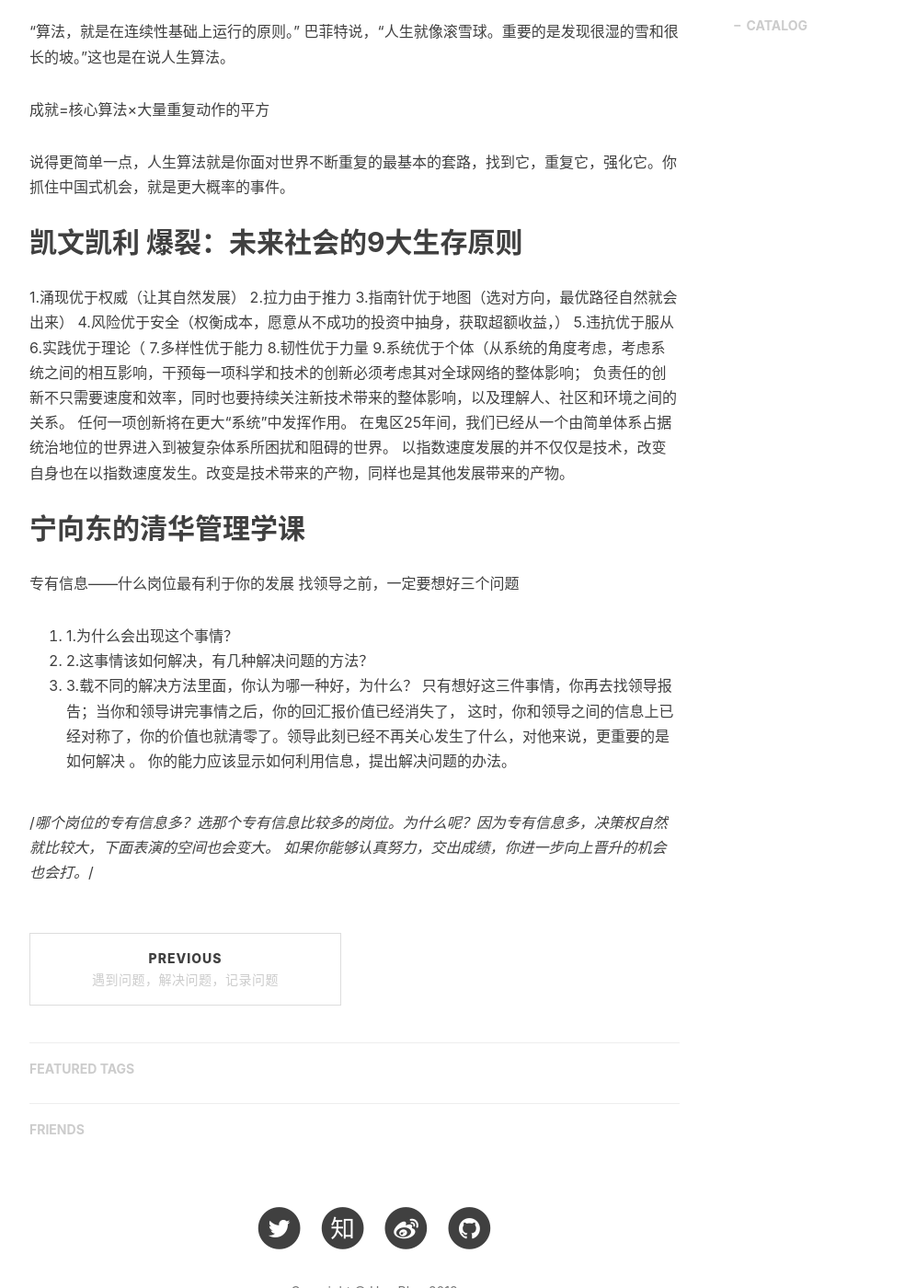
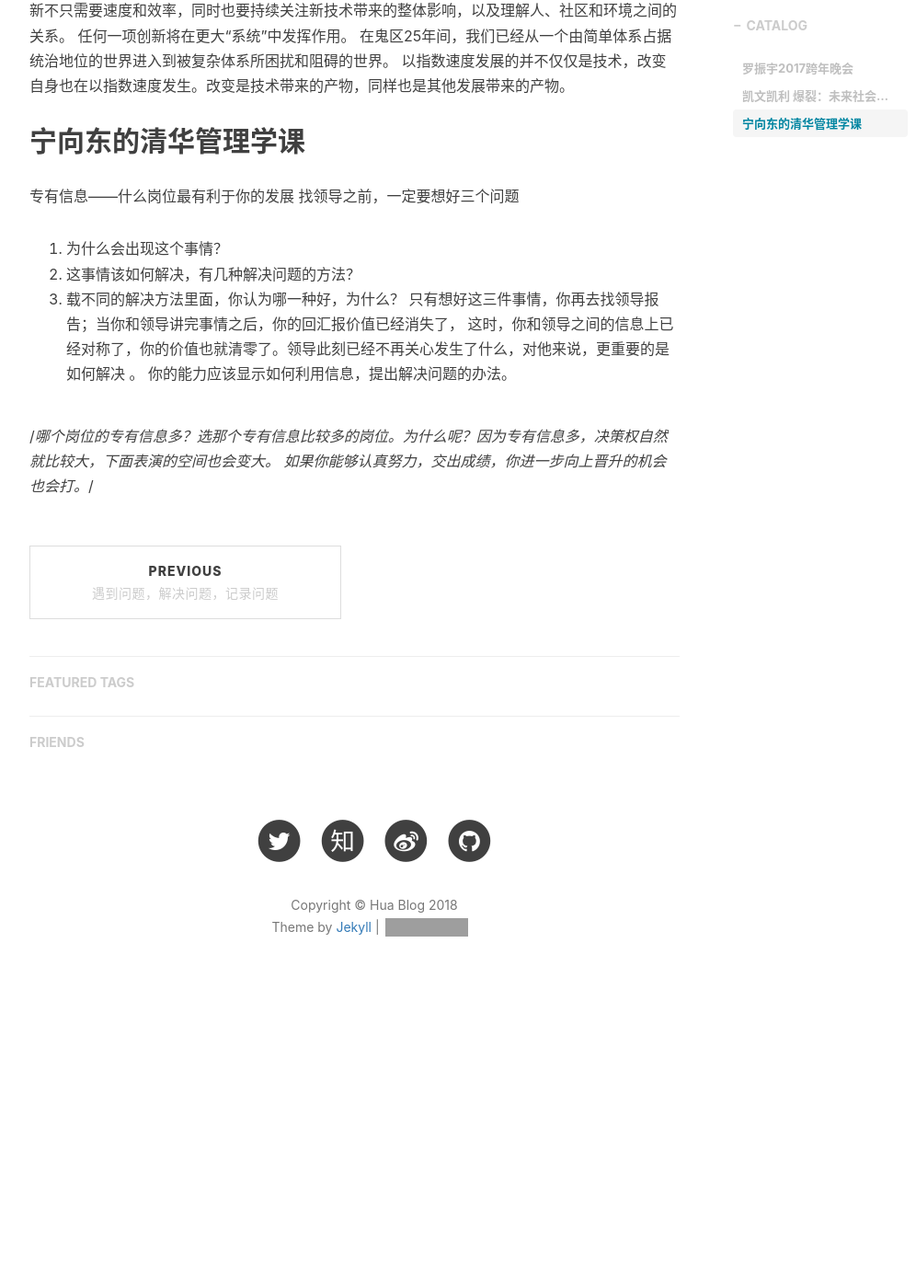
Before and after one commit to huapro/huapro.github.io, a Jekyll site: the page built from _posts/2018-01-13-Read-List.markdown, in a window 1280 px wide and 1400 px high, scrolled down 2189 px. Shown: the whole window at 92% size, without its empty margins (233-1229 px from the left). Built offline with Jekyll 4.4.1, drawn with Linux system fonts in a browser that asks for light colours; nearby versions of some CDN libraries; comment, search, counter and statistics services are not loaded; after the commit the page ends 3301 px from its top, so only the background shows below that; some of the changed lines change nothing that is shown; grey boxes are pictures that could not be loaded.

Commit message:
catalog success

```diff
--- a/_config.yml
+++ b/_config.yml
@@ -33,7 +33,7 @@
 
 # Gems
 # from PR#40, to support local preview for Jekyll 3.0
-gems: [jekyll-paginate]
+plugins: [jekyll-paginate]
 
 
 
--- a/_posts/2018-01-13-Read-List.markdown
+++ b/_posts/2018-01-13-Read-List.markdown
@@ -6,43 +6,44 @@ date:       2018-01-13 22:36:29
 author:     "Hua"
 header-img: "img/post-bg-js-module.jpg"
 catalog: true
-multilingual: true
+multilingual: false
 tags:
     - 碎碎念
 ---
 
 > “是的，就这么零零散散的记一记. ”
+
 ## 罗振宇2017跨年晚会
 
-### 动车组脑洞
+*动车组脑洞*
 如果靠火车头，车厢越多，就车速越慢。而在动车组，车厢越多，也就意味着动力单元越多，速度反而不会慢下来。这就是我们把这个脑洞称之为“动车组脑洞”的原因。
 
 不要留恋互联网的伊甸园时代啦。不要再想着像亚当、夏娃一样，能够随意摘取树上的果子啦。互联网人的“狩猎采集时代”结束了，“农耕时代”开始了。什么叫农耕时代？就是圈一块地，种一季粮，精耕细作，秋收冬藏。至于能圈多大，看你的本事，但是对这块地上的每一棵庄稼，心态就不一样了。他们不是什么点击量，他们是活生生的具体的用户，他们是你的衣食父母，你还胆敢大大咧咧地把他们称作是“流量”？
-### *热带雨林脑洞*
+*热带雨林脑洞*
 因为新物种越来越多，商业的打法出现了一种从流量思维到超级用户思维的转变。所谓的“超级用户思维”，就是我不仅关心我有多少用户，我更关心我有多少超级用户。
 
 超级用户思维不止是营利模式的变化，它本质上是一种商业文化的迭代。它还有一句更重要的潜台词：我希望你以我为荣。就像一个城市，我不仅要提供你生活的良好设施，我还要给你提供生活在这个城市的荣耀感
-### *比特化脑洞*
+*比特化脑洞*
 什么意思？这个世界正在被迅速比特化、数字化。2017年，新零售不过是其中的一个缩影。过去，我们一直认为，比特世界是一个需要我们攀爬的山峰。但是，2017年，比特世界给我们开了一个大大的脑洞。原来它哪用你攀爬？它是主动匍匐到你的脚下，席卷你，拽住你，托举你，赋能你。
 这是一个非常重要的脑洞。过去几年，我们经常会害怕一些大词。我们受到互联网思维、免费、共享、大数据、人工智能等等概念的冲击，我们一时恍惚，觉得这个世界下一秒就会变得陌生，我们会因此掉队。但是，明白了比特化脑洞，我们明白了，有两个趋势永远不变——
 第一，无论产业怎么演化，都是**往效率越来越高的方向演化。**所谓的新零售，不过就是让更多的人，以更便宜的价格、更便捷的方式、更好的体验，买到更丰富的商品。这一点，不可逆。
 
 第二，**分工会越来越细。**让专业的人做专业的事，让专业的人只做专业的事。越专业的人，就越不会被时代抛下。这一点，也不可逆。
 
-### *拔河脑洞*
+*拔河脑洞*
 在国境线构成的世界里，在拳击比赛的规则里，这个问题好像很严峻。但是在由供应链构成的互联互通的世界里，在拔河游戏的规则里，这个问题根本就不存在。
 
 
-### *终点站脑洞*
+*终点站脑洞*
 
 那中国就非常容易打开这个缺口了。中国就会利用自己的超大规模性优势和兼具效率、弹性的优势，在这个机会窗口里开疆拓土，攻城略地。
 
-### *枢纽脑洞*
+*枢纽脑洞*
 作为枢纽，我们向原材料产地国家输出资本、制成品、基础设施和就业机会。
 
 作为枢纽，我们向西方发达国家，提供形形色色的工业品和创新落地的机会。
 
-### *人生算法*
+*人生算法*
 
 “算法，就是在连续性基础上运行的原则。”
 巴菲特说，“人生就像滚雪球。重要的是发现很湿的雪和很长的坡。”这也是在说人生算法。
@@ -74,9 +75,9 @@ tags:
 
 专有信息——什么岗位最有利于你的发展
 找领导之前，一定要想好三个问题
-1. 1.为什么会出现这个事情？
-1. 2.这事情该如何解决，有几种解决问题的方法？
-1. 3.载不同的解决方法里面，你认为哪一种好，为什么？
+1. 为什么会出现这个事情？
+1. 这事情该如何解决，有几种解决问题的方法？
+1. 载不同的解决方法里面，你认为哪一种好，为什么？
 只有想好这三件事情，你再去找领导报告；当你和领导讲完事情之后，你的回汇报价值已经消失了，
 这时，你和领导之间的信息上已经对称了，你的价值也就清零了。领导此刻已经不再关心发生了什么，对他来说，更重要的是如何解决 。
 你的能力应该显示如何利用信息，提出解决问题的办法。
```
